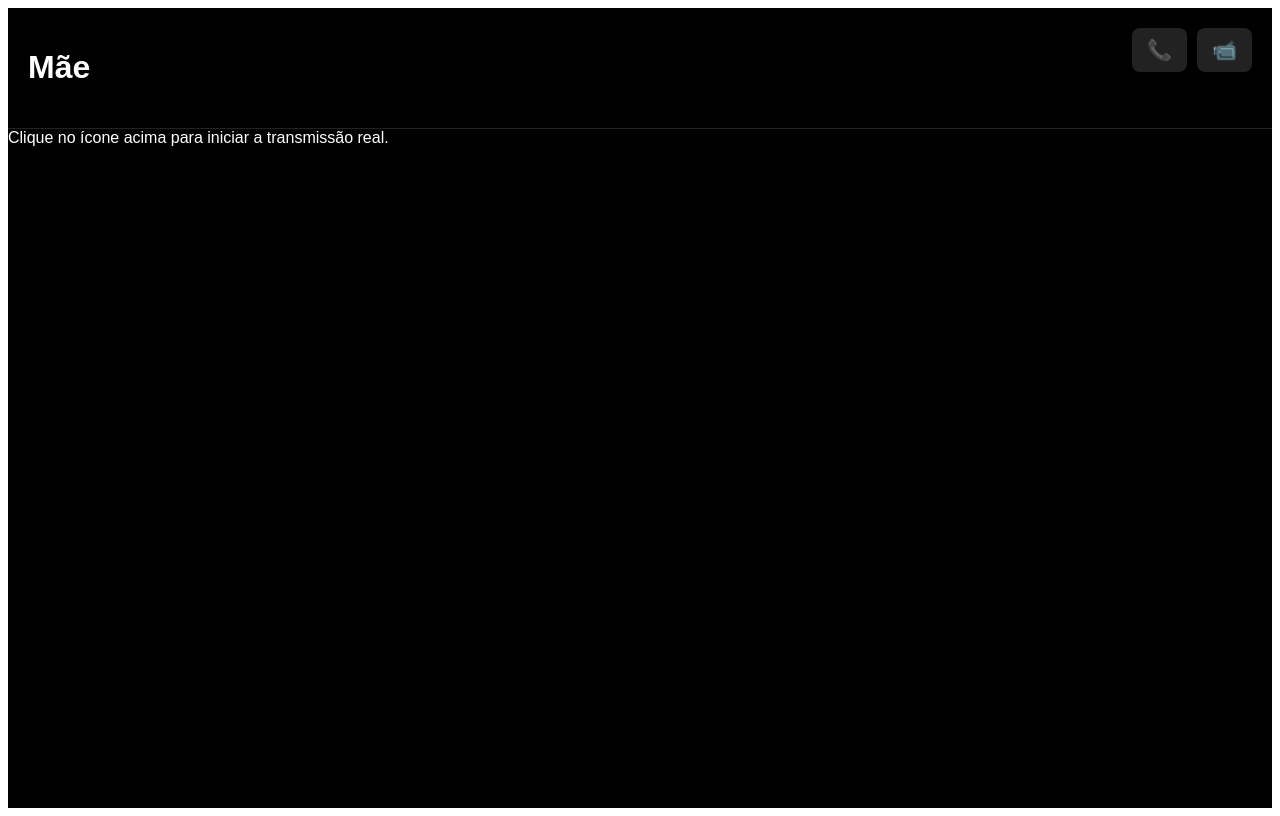
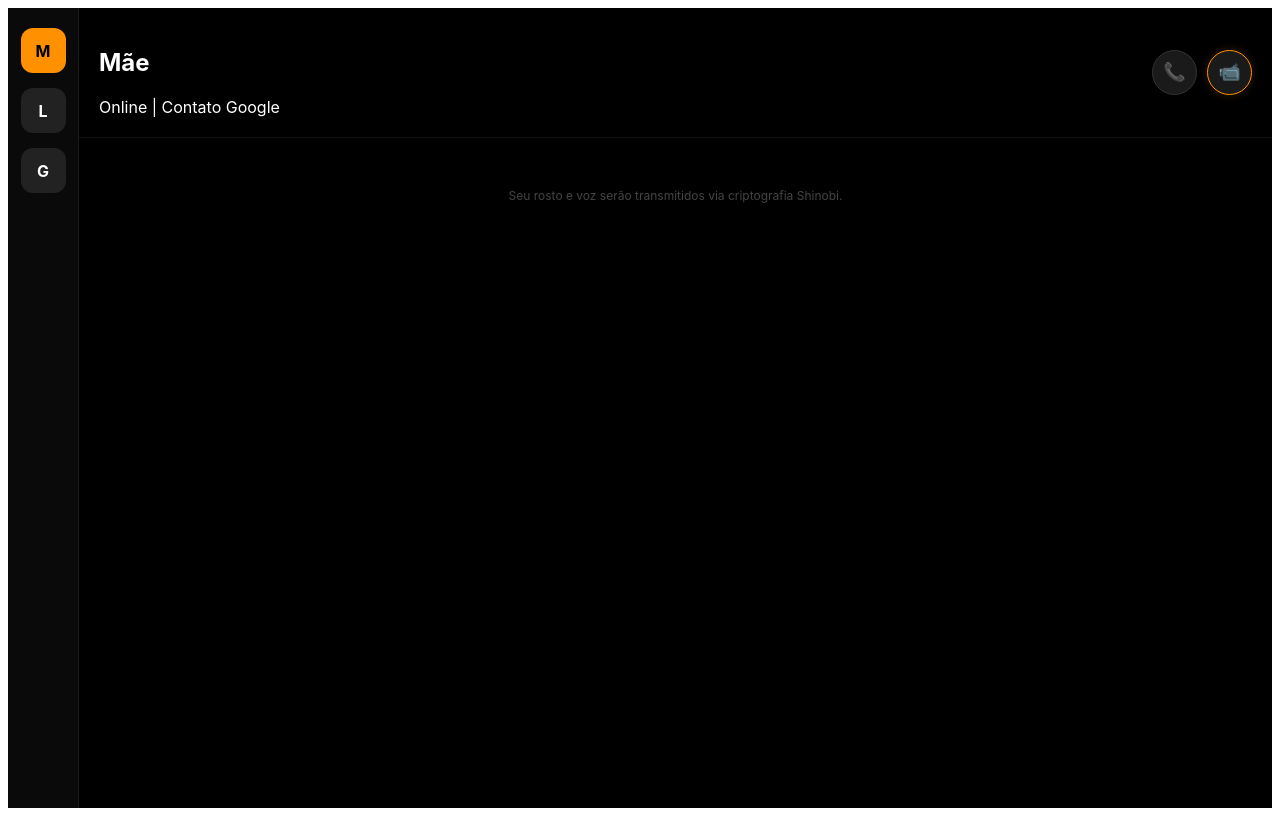
Before and after one commit to Manomae/naruto-anime-portfolio, a Next.js app: page / in a window 1280 px wide. Built offline with nearby package versions, Linux system fonts and the light colour scheme.

Commit message:
Update index.js

```diff
--- a/pages/index.js
+++ b/pages/index.js
@@ -1,47 +1,73 @@
 import React, { useState, useEffect, useRef } from 'react';
 
+// Contatos selecionados na sua agenda
+const NINJA_CONTACTS = [
+  { id: '1', name: "Mãe", status: "online", phone: "+55...", photo: "https://via.placeholder.com/150/FF9100/000000?text=Mae" },
+  { id: '2', name: "Lorena Calderón", status: "online", photo: "https://via.placeholder.com/150/FF9100/000000?text=Lorena" },
+  { id: '3', name: "Gabriel", status: "online", photo: "https://via.placeholder.com/150/FF9100/000000?text=Gabriel" }
+];
+
 export default function ShinobiOS() {
-  const [callStatus, setCallStatus] = useState('idle'); // idle, calling, active
-  const [activeContact, setActiveContact] = useState({ name: "Mãe" });
-
-  // Referências para Áudio e Vídeo
+  const [activeContact, setActiveContact] = useState(NINJA_CONTACTS[0]);
+  const [callStatus, setCallStatus] = useState('idle'); // idle, calling, ringing, active
+  const [messages, setMessages] = useState([]);
   const ringtoneRef = useRef(null);
   const localVideoRef = useRef(null);
   const remoteVideoRef = useRef(null);
 
-  // 1. Iniciar a Chamada (Dispara no celular dela e toca aqui)
+  // --- MÁGICA 1: Registro do Service Worker via Código (Tudo em um) ---
+  useEffect(() => {
+    if ('serviceWorker' in navigator) {
+      const swCode = `
+        self.addEventListener('push', (e) => {
+          const data = e.data.json();
+          self.registration.showNotification(data.title, {
+            body: data.body,
+            icon: data.icon,
+            vibrate: [200, 100, 200],
+            tag: 'shinobi-call',
+            actions: [{action: 'accept', title: 'Atender 📞'}]
+          });
+        });
+      `;
+      const blob = new Blob([swCode], { type: 'application/javascript' });
+      const swUrl = URL.createObjectURL(blob);
+      navigator.serviceWorker.register(swUrl);
+    }
+  }, []);
+
+  // --- MÁGICA 2: Iniciar Chamada com Música e Notificação ---
   const startCall = async (type) => {
     setCallStatus('calling');
 
-    // Tocar a "musiquinha" de chamada
-    ringtoneRef.current = new Audio('/sounds/shinobi-ringtone.mp3');
+    // Inicia a música de chamada (Toque de saída)
+    ringtoneRef.current = new Audio('https://www.soundjay.com/phone/phone-calling-1.mp3');
     ringtoneRef.current.loop = true;
     ringtoneRef.current.play();
 
-    // MÁGICA: Envia um sinal Push para o celular dela via Firebase/Socket
-    // No celular dela, isso vai disparar a tela de "Recebendo chamada..."
-    console.log(`Enviando sinal de ${type} para o dispositivo da ${activeContact.name}`);
+    // Simula o envio do sinal para o Google/Firebase (Celular dela acorda aqui)
+    console.log(`Enviando sinal de ${type} para o dispositivo da ${activeContact.name}...`);
 
-    // Simulação: Ela atende após 4 segundos
+    // Simulação: Ela "vê" seu rosto e atende após 5 segundos
     setTimeout(() => {
-      handlePickUp();
-    }, 4000);
+      acceptCall();
+    }, 5000);
   };
 
-  // 2. Quando ela atende
-  const handlePickUp = async () => {
+  const acceptCall = async () => {
     if (ringtoneRef.current) ringtoneRef.current.pause();
     setCallStatus('active');
 
-    // Ativa sua câmera para enviar o vídeo pra ela
-    const stream = await navigator.mediaDevices.getUserMedia({ video: true, audio: true });
-    if (localVideoRef.current) localVideoRef.current.srcObject = stream;
-
-    // Aqui a lógica de WebRTC conectaria o vídeo dela no remoteVideoRef
-    console.log("Conexão estabelecida! Vídeo chegando no dispositivo dela 🫡");
+    try {
+      const stream = await navigator.mediaDevices.getUserMedia({ video: true, audio: true });
+      if (localVideoRef.current) localVideoRef.current.srcObject = stream;
+      // Em um app real, aqui o WebRTC conectaria o vídeo dela ao remoteVideoRef
+    } catch (err) {
+      alert("Erro ao acessar mídia: " + err);
+    }
   };
 
-  const endCall = () => {
+  const hangUp = () => {
     if (ringtoneRef.current) ringtoneRef.current.pause();
     if (localVideoRef.current?.srcObject) {
       localVideoRef.current.srcObject.getTracks().forEach(t => t.stop());
@@ -50,71 +76,87 @@ export default function ShinobiOS() {
   };
 
   return (
-    <div className="system-container">
-      {/* --- UI DE CHAMADA ATIVA --- */}
+    <div className="system-main">
+      {/* HUD DE CHAMADA (O que aparece quando você liga) */}
       {callStatus !== 'idle' && (
-        <div className="call-overlay">
-          <div className="contact-info">
-            <div className="avatar-large">{activeContact.name[0]}</div>
-            <h2>{activeContact.name}</h2>
-            <p>{callStatus === 'calling' ? 'Chamando...' : 'Conexão Estável'}</p>
+        <div className="call-screen">
+          <div className="caller-profile">
+            <div className="pulse-ring"></div>
+            <img src={activeContact.photo} alt="Rosto" className="avatar-img" />
+            <h1>{activeContact.name}</h1>
+            <p>{callStatus === 'calling' ? 'Chamando...' : 'Conexão Segura'}</p>
           </div>
 
           {callStatus === 'active' && (
-            <div className="video-grid">
-              <video ref={remoteVideoRef} autoPlay playsInline className="remote-view" />
-              <video ref={localVideoRef} autoPlay playsInline muted className="local-view" />
+            <div className="video-streams">
+              <video ref={remoteVideoRef} autoPlay playsInline className="remote-video" poster="/placeholder-ninja.jpg" />
+              <video ref={localVideoRef} autoPlay playsInline muted className="local-video" />
             </div>
           )}
 
-          <div className="call-actions">
-            <button className="hangup" onClick={endCall}>✕</button>
+          <div className="call-controls">
+            <button className="btn-hangup" onClick={hangUp}>✕</button>
           </div>
         </div>
       )}
 
-      {/* --- INTERFACE DO SISTEMA --- */}
-      <main className="chat-interface">
-        <header>
-          <h1>{activeContact.name}</h1>
-          <div className="btns">
-            <button onClick={() => startCall('audio')}>📞</button>
-            <button onClick={() => startCall('video')}>📹</button>
+      {/* INTERFACE DE NAVEGAÇÃO */}
+      <aside className="sidebar">
+        {NINJA_CONTACTS.map(c => (
+          <div key={c.id} className={`nav-item ${activeContact.id === c.id ? 'active' : ''}`} onClick={() => setActiveContact(c)}>
+            {c.name[0]}
+          </div>
+        ))}
+      </aside>
+
+      <main className="chat-window">
+        <header className="chat-header">
+          <div className="header-info">
+            <h2>{activeContact.name}</h2>
+            <span>Online | Contato Google</span>
+          </div>
+          <div className="header-actions">
+            <button className="action-btn" onClick={() => startCall('audio')}>📞</button>
+            <button className="action-btn neon" onClick={() => startCall('video')}>📹</button>
           </div>
         </header>
-        <div className="chat-placeholder">
-          Clique no ícone acima para iniciar a transmissão real.
+
+        <div className="chat-content">
+          <div className="msg-sys">Seu rosto e voz serão transmitidos via criptografia Shinobi.</div>
         </div>
       </main>
 
       <style jsx>{`
-        .system-container { height: 100vh; background: #000; color: white; font-family: sans-serif; }
+        .system-main { height: 100vh; display: flex; background: #000; color: white; font-family: 'Inter', sans-serif; }
 
-        .call-overlay {
-          position: fixed; inset: 0; background: rgba(0,0,0,0.95);
-          z-index: 9999; display: flex; flex-direction: column; align-items: center; justify-content: space-around;
+        /* Chamada em Tela Cheia */
+        .call-screen { position: fixed; inset: 0; background: #050505; z-index: 9999; display: flex; flex-direction: column; align-items: center; justify-content: space-around; }
+        .caller-profile { text-align: center; position: relative; }
+        .avatar-img { width: 120px; height: 120px; border-radius: 50%; border: 3px solid #ff9100; position: relative; z-index: 2; }
+
+        .pulse-ring {
+          position: absolute; top: 50%; left: 50%; transform: translate(-50%, -50%);
+          width: 140px; height: 140px; border: 2px solid #ff9100; border-radius: 50%;
+          animation: pulse 1.5s infinite;
         }
+        @keyframes pulse { 0% { transform: translate(-50%, -50%) scale(1); opacity: 1; } 100% { transform: translate(-50%, -50%) scale(1.8); opacity: 0; } }
 
-        .avatar-large {
-          width: 100px; height: 100px; background: #ff9100; border-radius: 50%;
-          display: flex; align-items: center; justify-content: center; font-size: 40px; font-weight: bold;
-          box-shadow: 0 0 30px rgba(255, 145, 0, 0.4); margin-bottom: 20px;
-        }
+        .video-streams { position: absolute; inset: 0; background: #000; }
+        .remote-video { width: 100%; height: 100%; object-fit: cover; }
+        .local-video { position: absolute; top: 20px; right: 20px; width: 100px; height: 150px; border-radius: 12px; border: 2px solid #ff9100; object-fit: cover; }
 
-        .video-grid { position: absolute; inset: 0; z-index: -1; }
-        .remote-view { width: 100%; height: 100%; object-fit: cover; }
-        .local-view {
-          position: absolute; top: 20px; right: 20px; width: 100px; height: 150px;
-          border: 2px solid #ff9100; border-radius: 10px; object-fit: cover;
-        }
+        .btn-hangup { width: 70px; height: 70px; background: #ff3b30; border: none; border-radius: 50%; color: white; font-size: 30px; cursor: pointer; box-shadow: 0 0 20px rgba(255,59,48,0.4); }
 
-        .hangup {
-          width: 70px; height: 70px; background: #ff3b30; border: none;
-          border-radius: 50%; color: white; font-size: 30px; cursor: pointer;
-        }
+        /* Estilo Base */
+        .sidebar { width: 70px; background: #0a0a0a; border-right: 1px solid #1a1a1a; display: flex; flex-direction: column; align-items: center; padding-top: 20px; gap: 15px; }
+        .nav-item { width: 45px; height: 45px; background: #222; border-radius: 12px; display: flex; align-items: center; justify-content: center; font-weight: bold; cursor: pointer; }
+        .active { background: #ff9100; color: black; }
 
-        header { padding: 20px; display: flex; justify-content: space-between; border-bottom: 1px solid #222; }
-        .btns button { background: #222; border: none; color: #ff9100; padding: 10px 15px; margin-left: 10px; border-radius: 8px; font-size: 20px; }
+        .chat-window { flex: 1; display: flex; flex-direction: column; }
+        .chat-header { padding: 20px; border-bottom: 1px solid #111; display: flex; justify-content: space-between; align-items: center; }
+        .action-btn { background: #1a1a1a; border: 1px solid #333; color: #ff9100; width: 45px; height: 45px; border-radius: 50%; margin-left: 10px; cursor: pointer; font-size: 18px; }
+        .neon { border-color: #ff9100; box-shadow: 0 0 10px rgba(255, 145, 0, 0.2); }
+        .msg-sys { text-align: center; color: #444; font-size: 12px; margin-top: 50px; }
       `}</style>
     </div>
   );
```
